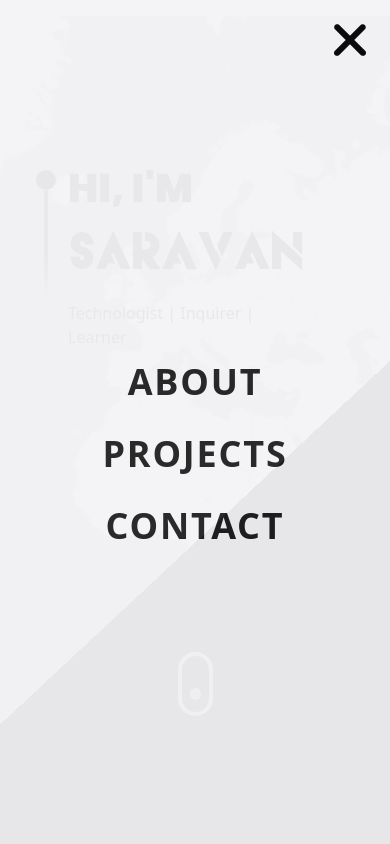
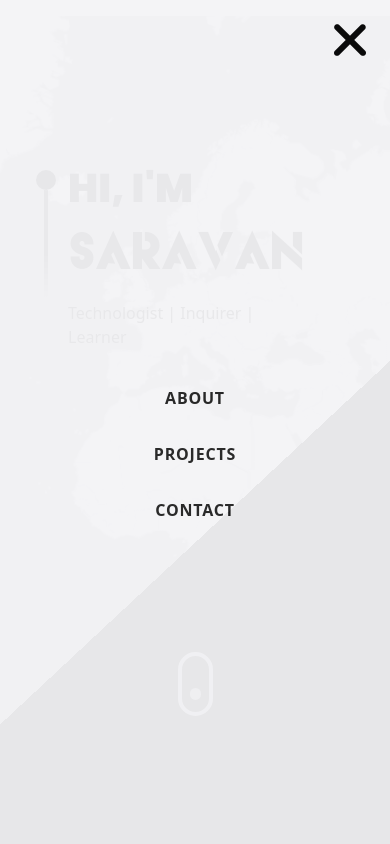
Before and after one commit to saravan-p/personal_portfolio, a React (Vite) app: page / in a window 390 px wide. Both pictures are taken after a click on the picture 350 px from the left and 24 px from the top of the page. Shown: the top 844 px of the page. Built offline with nearby package versions, Linux system fonts and the light colour scheme.

Commit message:
updated navbar

```diff
--- a/src/components/Navbar.jsx
+++ b/src/components/Navbar.jsx
@@ -65,7 +65,7 @@ const Navbar = () => {
                   <li
                     key={nav.id}
                     className={`${active === nav.title ? 'text-french' : 'text-eerieBlack'}
-                                text-4xl font-bold uppercase tracking-wider cursor-pointer my-4`} // updated text size and spacing
+                                text-2 font-bold uppercase tracking-wider cursor-pointer my-4`} // updated text size and spacing
                     onClick={() => {
                       setActive(nav.title);
                       setToggle(false); // close menu after selection
@@ -79,7 +79,7 @@ const Navbar = () => {
             <img
               src={menu}
               alt="Menu"
-              className="w-8 h-8 cursor-pointer" // consistent icon size with the close button
+              className="w-4 h-4 cursor-pointer" // consistent icon size with the close button
               onClick={() => setToggle(true)} // more explicit toggle action
             />
           )}
```
